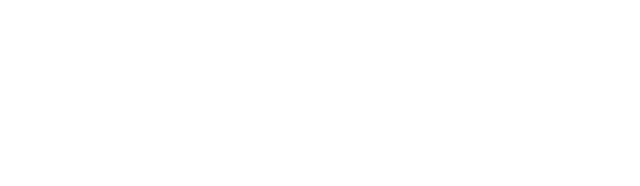
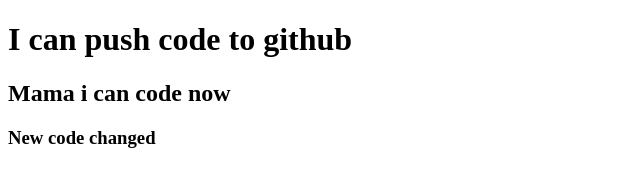
Before and after one commit to mahmudahasan/my-second-repository, a plain HTML site: page index.html in a window 1280 px wide. Shown: the whole page, without its empty margins (0-640 px from the left). Drawn offline with Linux system fonts and the light colour scheme.

Commit message:
added header

```diff
--- a/index.html
+++ b/index.html
@@ -7,6 +7,8 @@
     <title>MY SECOND GITHUB REPOSITORY</title>
 </head>
 <body>
-
+    <h1>I can push code to github</h1>
+    <h2>Mama i can code now</h2>
+    <h3>New code changed</h3>
 </body>
 </html>
```
